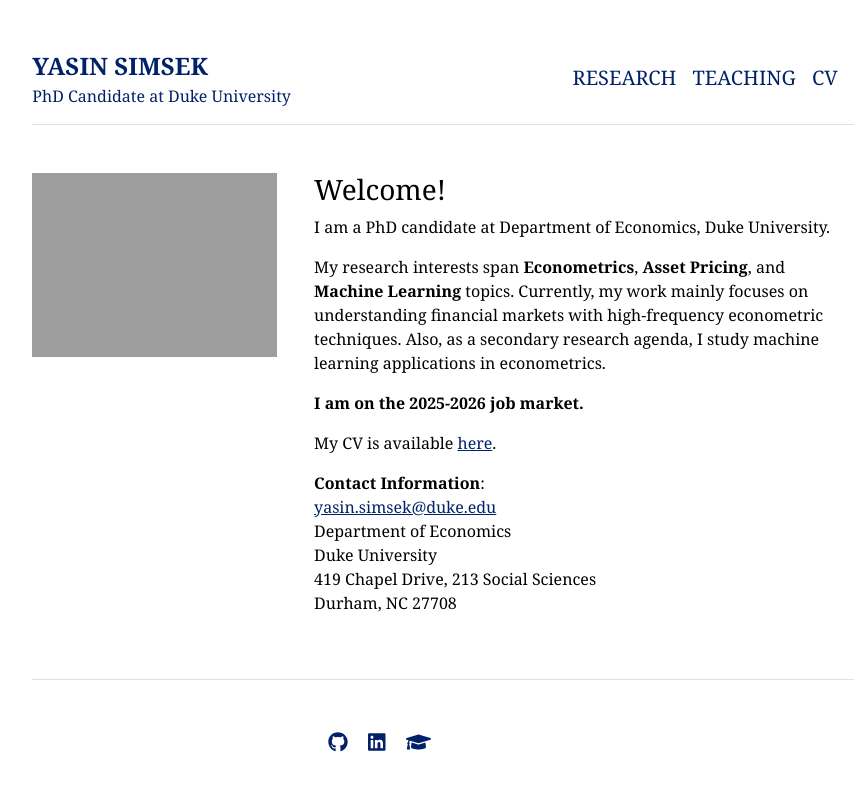
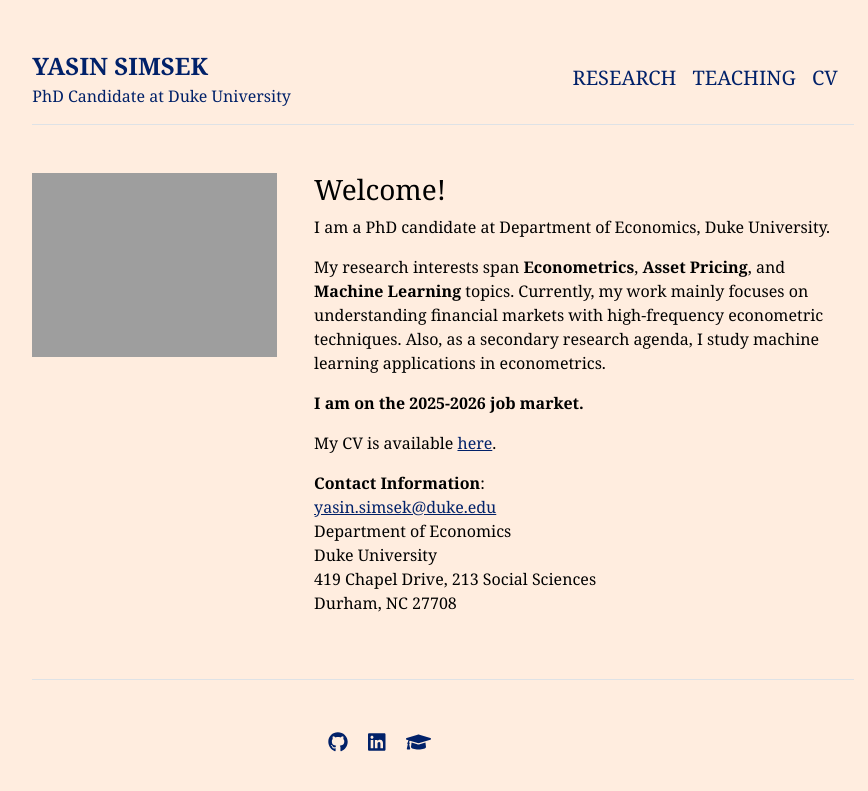
Before and after one commit to yasin-simsek/yasin-simsek.github.io, a Jekyll site: the page built from index.md, in a window 1280 px wide. Shown: the top 791 px of the page, without its empty margins (197-1065 px from the left). Built offline with Jekyll 4.4.1, drawn with Linux system fonts in a browser that asks for light colours.

Commit message:
bg color update

```diff
--- a/_sass/main.scss
+++ b/_sass/main.scss
@@ -1,4 +1,4 @@
-$backgroundColor: #ffffff; // White background in HEX
+$backgroundColor: #ffeddf; // White background in HEX
 $bodyColor: #000000; // Dark red color in HEX
 // $bodyFont: -apple-system,BlinkMacSystemFont,"Segoe UI",Helvetica,Arial,sans-serif,"Apple Color Emoji","Segoe UI Emoji","Segoe UI Symbol"; // Font stack
 $bodyFont: "Merriweather", Georgia, serif; // Elegant serif font for academic websites
```
